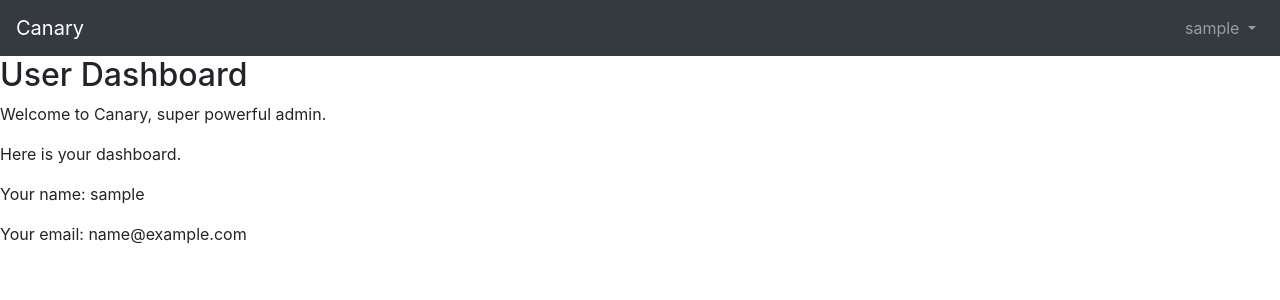
After one commit to ILIAink/canary, a Django app: page /dashboard/ in a window 1280 px wide. The commit adds this page. Shown: the top 300 px of the page. Run offline with Django 4.2, Linux system fonts and the light colour scheme; the visitor is signed in with stand-in values (Sample User, id 1); some libraries are stand-ins or nearby versions.

Commit message:
Admins and regular users are taken to different dashboards when logging in

```diff
--- a/canary/views.py
+++ b/canary/views.py
@@ -10,7 +10,13 @@ def home(request):
 def login(request):
     return render(request, 'login.html')
 
-# dashboard view - a simple dashboard page
-# TODO implement this
+# dashboard view - displays the user's dashboard
 def dashboard(request):
-    return render(request, 'dashboard.html')
+    if request.user.is_authenticated:
+        if request.user.is_staff:  # Check if the user is an administrator
+            return render(request, 'dashboard/dashboard_admin.html')
+        else:
+            return render(request, 'dashboard/dashboard_user.html')
+    else:
+        # Handle the case when the user is not authenticated, perhaps redirect to login page
+        return render(request, 'account/login.html')
--- a/djangoProject/settings.py
+++ b/djangoProject/settings.py
@@ -60,7 +60,7 @@ ACCOUNT_EMAIL_REQUIRED = True
 ACOUNT_USERNAME_REQUIRED = False
 ACCOUNT_AUTHENTICATION_METHOD = 'email'
 ACCOUNT_EMAIL_VERIFICATION = 'none'
-LOGIN_REDIRECT_URL = '/'
+LOGIN_REDIRECT_URL = '/dashboard/'
 
 SOCIALACCOUNT_PROVIDERS = {
     'google': {
--- a/templates/allauth/layouts/base.html
+++ b/templates/allauth/layouts/base.html
@@ -12,7 +12,7 @@
     </head>
     <header>
         <nav class="navbar navbar-expand-sm bg-dark navbar-dark">
-            <a class="navbar-brand" href="{% url 'canary:home' %}">Canary</a>
+            <a class="navbar-brand" href="{% url 'canary:dashboard' %}">Canary</a>
             <ul class="navbar-nav mr-auto"></ul> <!-- This is to push the login and sign up links to the right -->
             <ul class="navbar-nav">
                 {% if user.is_authenticated %}
--- /dev/null
+++ b/templates/dashboard/dashboard_admin.html
@@ -0,0 +1,9 @@
+{% extends "base.html" %}
+
+{% block content %}
+    <h2>User Dashboard</h2>
+    <p>Welcome to Canary, super powerful admin.</p>
+    <p>Here is your dashboard.</p>
+    <p>Your name: {{ user.username }}</p>
+    <p>Your email: {{user.email }}</p>
+{% endblock %}
```
Also changed, not shown: templates/dashboard/dashboard_user.html (added, +9 -0 lines).
